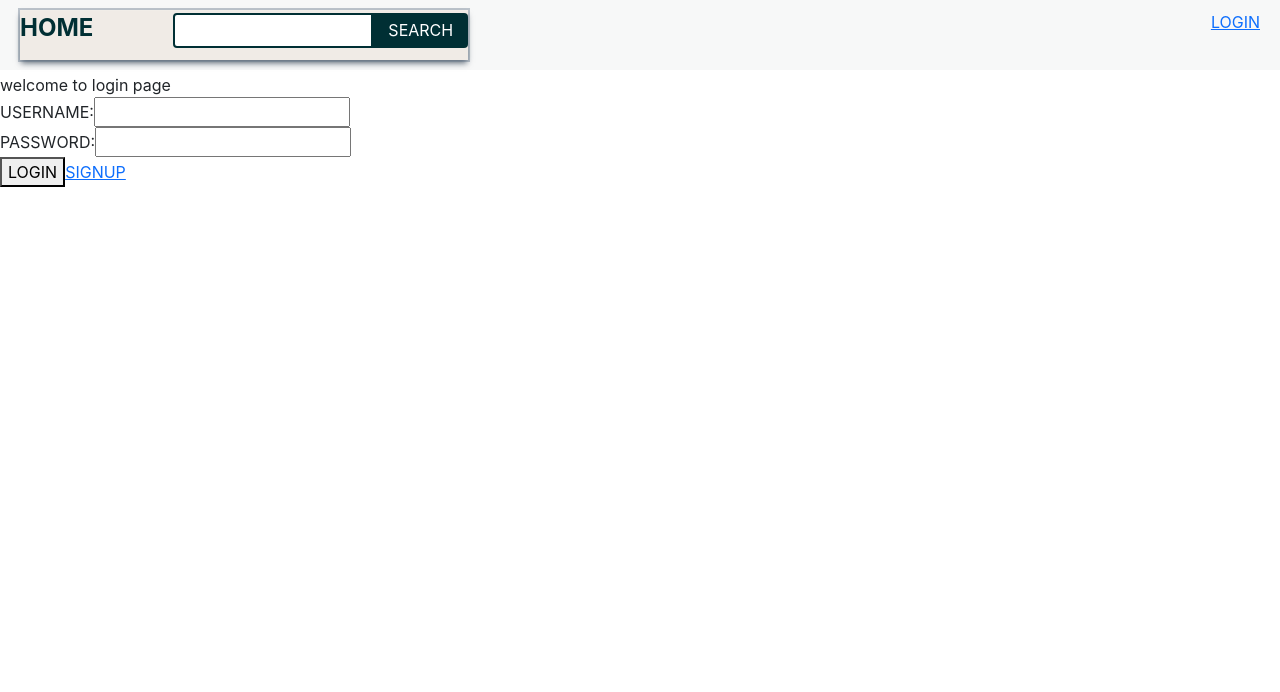
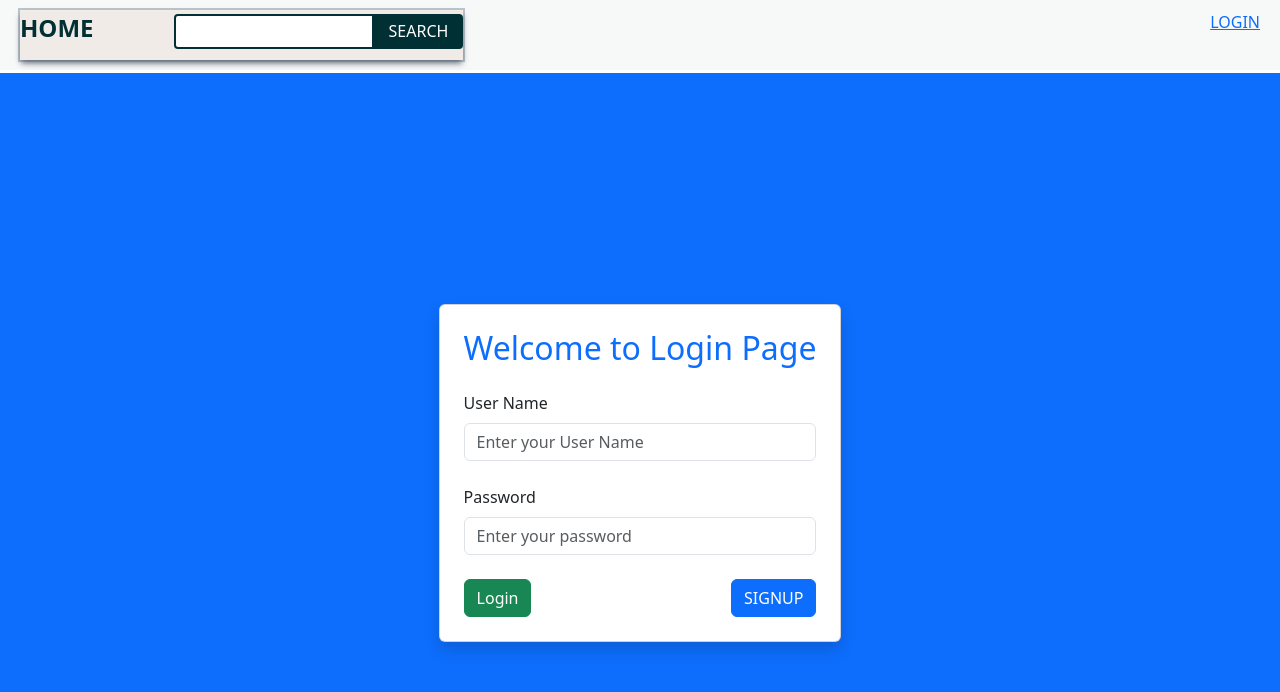
Before and after one commit to RavikantBedi/College-OLX, a React (Create React App) app in the folder react-app/: page /Loginn in a window 1280 px wide. Shown: the top 692 px of the page. Built offline with nearby package versions, Linux system fonts and the light colour scheme.

Commit message:
Login Signup Add Css

```diff
--- a/react-app/package.json
+++ b/react-app/package.json
@@ -4,6 +4,7 @@
   "private": true,
   "dependencies": {
     "axios": "^1.7.9",
+    "bootstrap": "^5.3.3",
     "cra-template": "1.2.0",
     "react": "^19.0.0",
     "react-dom": "^19.0.0",
--- a/react-app/src/components/Loginn.jsx
+++ b/react-app/src/components/Loginn.jsx
@@ -2,6 +2,7 @@ import Header from './Header';
 import {Link ,useNavigate} from 'react-router-dom';
 import { useState } from 'react';
 import axios from "axios";
+import './../../node_modules/bootstrap/dist/css/bootstrap.min.css'
 function Loginn() {
   const navigate=useNavigate()
 
@@ -30,21 +31,33 @@ function Loginn() {
   return (
     <div>
       <Header/>
-      welcome to login page
-      <br></br>
-      USERNAME:
-      <input type="text" value={username} onChange={(e)=>{
+      <div class="d-flex align-items-center justify-content-center vh-100 bg-primary">
+    <div class="card p-4 shadow" >
+      <form>
+        <h2 class="text-center mb-4 text-primary">Welcome to Login Page</h2>
+
+        <div class="form-outline mb-4">
+          <label class="form-label" for="form2Example1">User Name</label>
+          <input type="text" class="form-control"  placeholder="Enter your User Name"  value={username} onChange={(e)=>{
         setusername(e.target.value)
       }}/>
-      <br></br>
-      PASSWORD:
-      <input type="text" value={password} onChange={(e)=>{
-        setpassword(e.target.value)
-      }}/>
-      <br></br>
-      <button  onClick={handleApi}>LOGIN</button>
-      <Link to="/signup">SIGNUP</Link>
+        </div>
 
+        <div class="form-outline mb-4">
+          <label class="form-label" for="form2Example2">Password</label>
+          <input type="password"  class="form-control" placeholder="Enter your password" value={password} onChange={(e)=>{
+            setpassword(e.target.value)
+          }} />
+        </div>
+
+        <div class="d-flex justify-content-between">
+          <button type="button" class="btn btn-success w-45" onClick={handleApi}>Login</button>
+
+          <Link class="btn btn-primary w-45  "  to="/signup">SIGNUP</Link>
+        </div>
+      </form>
+    </div>
+  </div>
     </div>
   )
 }
--- a/react-app/src/components/Signup.jsx
+++ b/react-app/src/components/Signup.jsx
@@ -25,20 +25,33 @@ function Signup() {
   return (
     <div>
       <Header/>
-      welcome to signup page
-      <br></br>
-      USERNAME:
-      <input type="text" value={username} onChange={(e)=>{
+      <div class="d-flex align-items-center justify-content-center vh-100 bg-primary">
+    <div class="card p-4 shadow" >
+      <form>
+        <h2 class="text-center mb-4 text-primary">Welcome to SignUp Page</h2>
+
+        <div class="form-outline mb-4">
+          <label class="form-label" for="form2Example1">User Name</label>
+          <input type="text" class="form-control"  placeholder="Enter your User Name"  value={username} onChange={(e)=>{
         setusername(e.target.value)
       }}/>
-      <br></br>
-      PASSWORD:
-      <input type="text" value={password} onChange={(e)=>{
-        setpassword(e.target.value)
-      }}/>
-      <br></br>
-      <button onClick={handleApi}>Signup</button>
-      <Link to="/Loginn">LOGIN</Link>
+        </div>
+
+        <div class="form-outline mb-4">
+          <label class="form-label" for="form2Example2">Password</label>
+          <input type="password"  class="form-control" placeholder="Enter your password" value={password} onChange={(e)=>{
+            setpassword(e.target.value)
+          }} />
+        </div>
+
+        <div class="d-flex justify-content-between">
+          <button class="btn btn-primary w-45  " onClick={handleApi}>SIGNUP</button>
+          <Link type="button" class="btn btn-success w-45" to="/Loginn" >Login</Link>
+
+        </div>
+      </form>
+    </div>
+  </div>
 
     </div>
   )
```
Also changed, not shown: 3 other files (tests, documents, lock files or other folders).
